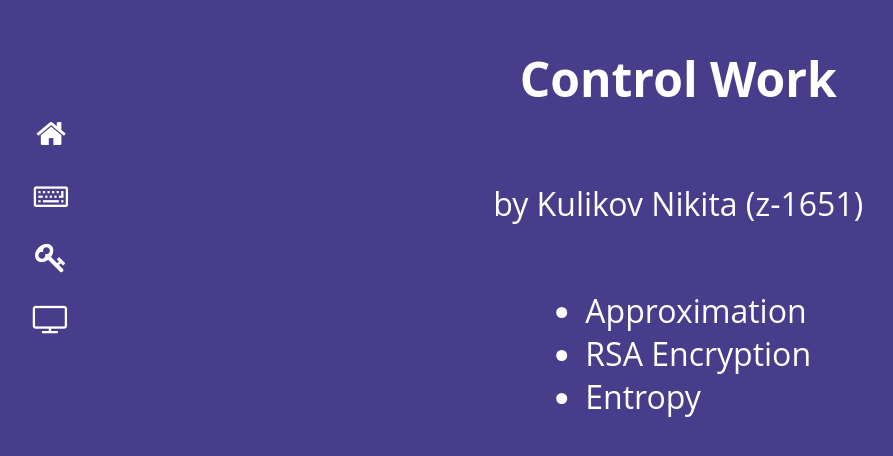
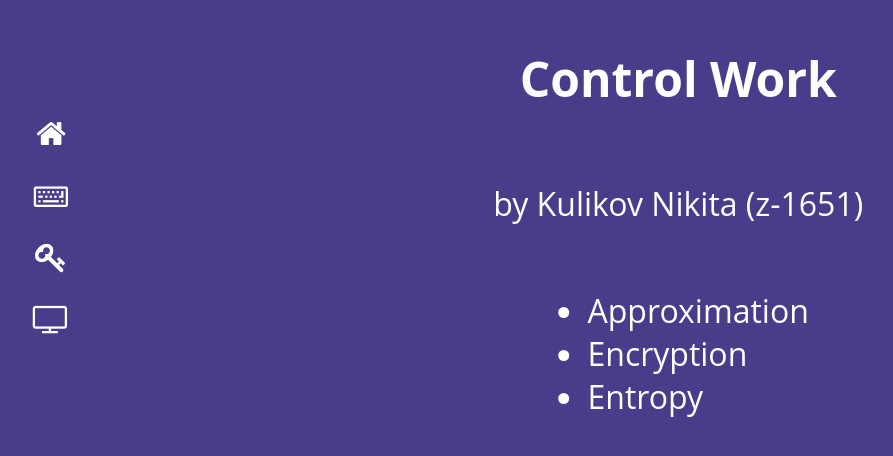
Before and after one commit to azzky/cw, a plain HTML site: page index.html in a window 1280 px wide. Shown: the part 172-628 px from the top of the page, without its empty margins (13-906 px from the left). Drawn offline with nearby package versions, Linux system fonts and the light colour scheme.

Commit message:
Update index.html

```diff
--- a/index.html
+++ b/index.html
@@ -57,7 +57,7 @@
 	                <p>by Kulikov Nikita (z-1651)</p>
 	                <ul>
 	                	<li>Approximation</li>
-	                	<li>RSA Encryption</li>
+	                	<li>Encryption</li>
 	                	<li>Entropy</li>
 	                </ul>
 	            </section>
```
